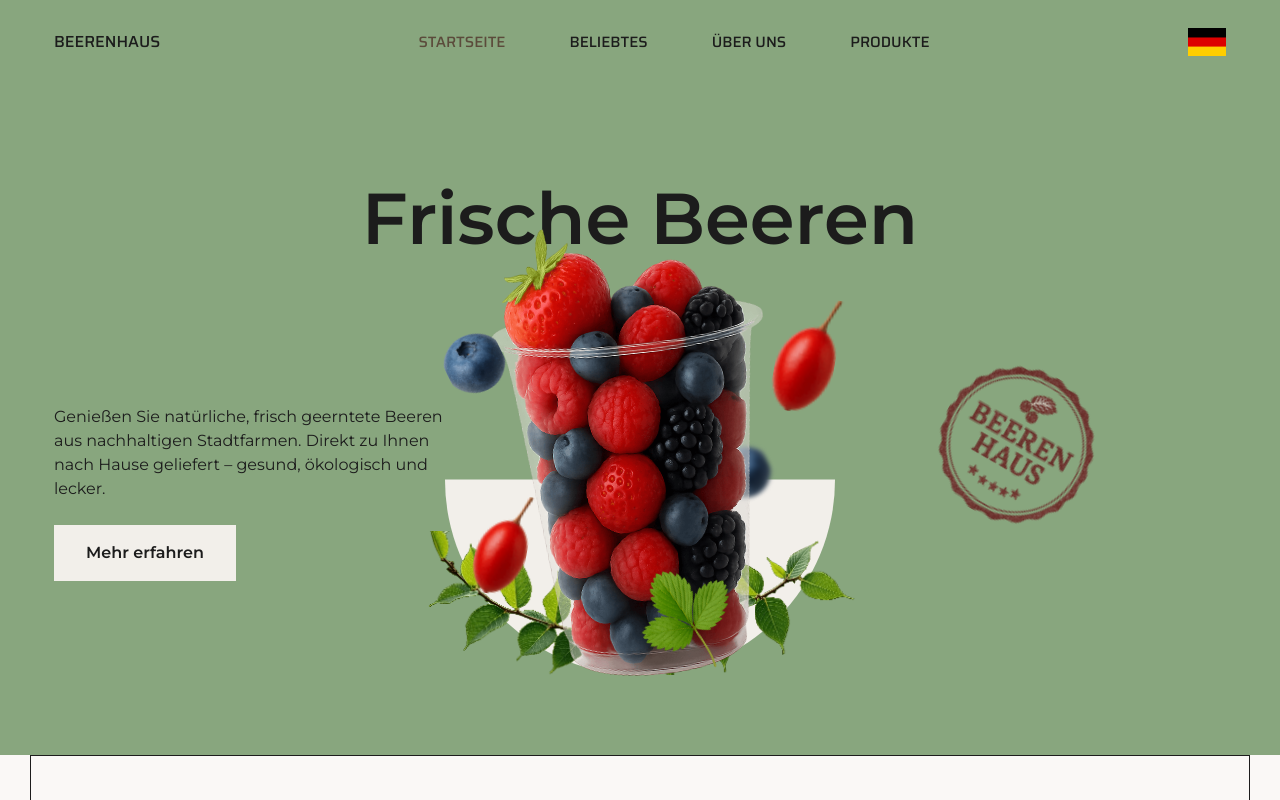
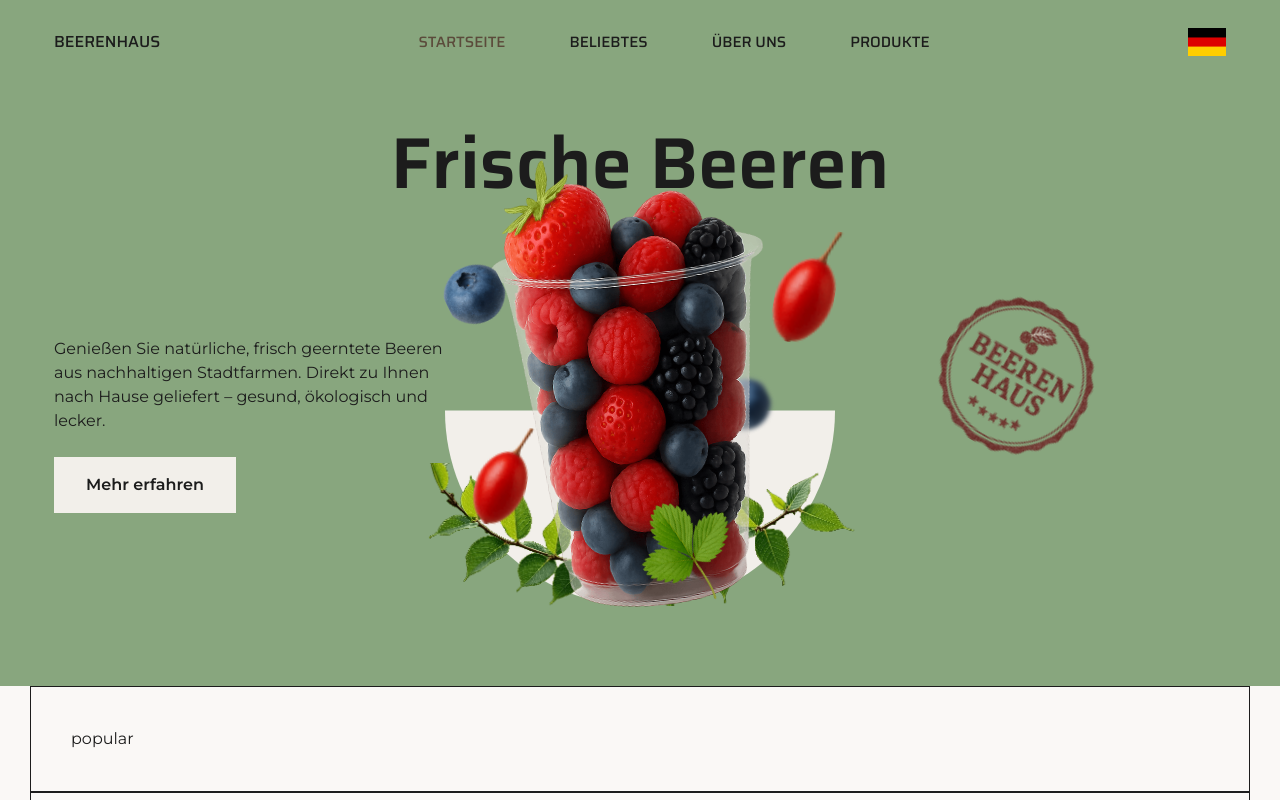
Before and after one commit to Laboratorynotices/BeerenHaus, a Vue app: page / in a window 1280 px wide. Shown: the top 800 px of the page. Built offline with nearby package versions, Linux system fonts and the light colour scheme.

Commit message:
feat(style): изменить шрифт заголовков и отступ перед первым section
- заголовкам назначен шрифт Saira
- уменьшен верхний отступ перед первым section в файле src/style.css

```diff
--- a/src/style.css
+++ b/src/style.css
@@ -108,6 +108,13 @@ body {
   font-montserrat; /* font-saira */
 }
 
+h1,
+h2,
+h3,
+h4 {
+  @apply font-saira leading-[110%];
+}
+
 /* ======== Переиспользуемые классы ======== */
 /* Контейнер для обёртки контента
 @TODO Заменить на .container от Tailwind?
@@ -118,6 +125,10 @@ body {
 
 .section {
   @apply py-20;
+
+  &:first-of-type {
+    @apply pt-10;
+  }
 }
 
 /*
```
